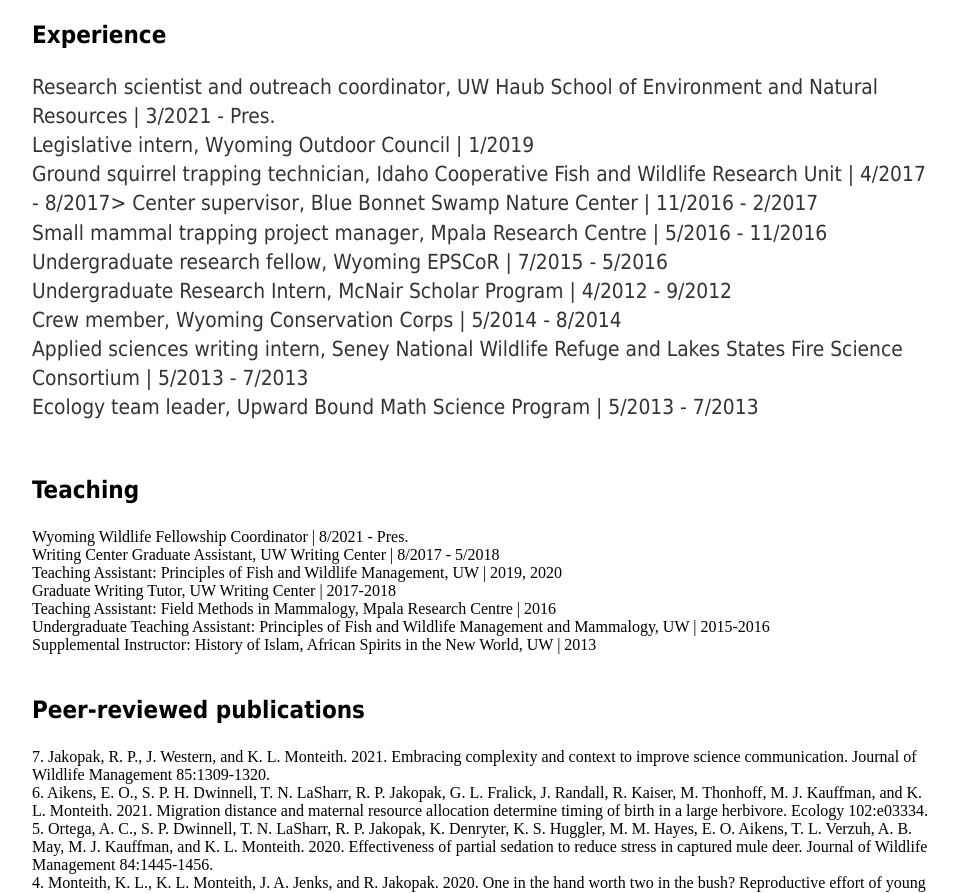
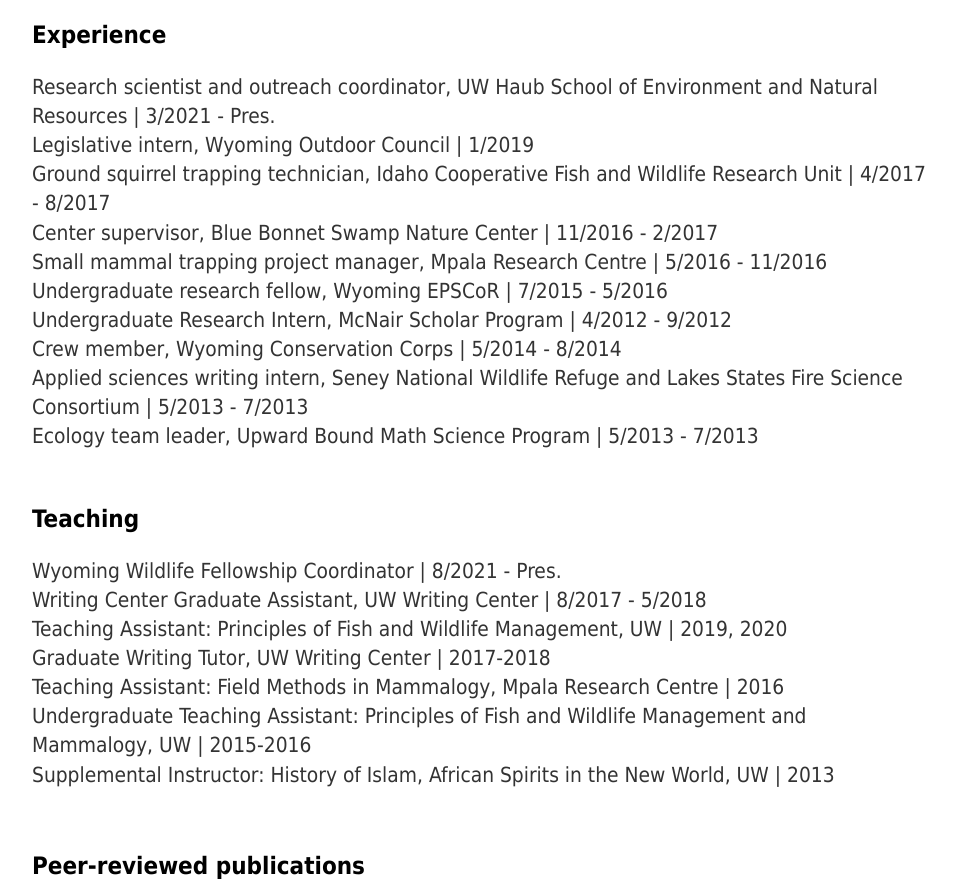
Before and after one commit to rjakopak/rjakopak.github.io, a plain HTML site: page CV/index.html in a window 1280 px wide. Shown: the part 494-1387 px from the top of the page, without its empty margins (160-1118 px from the left). Drawn offline with Linux system fonts and the light colour scheme.

Commit message:
Update index.html

```diff
--- a/CV/index.html
+++ b/CV/index.html
@@ -35,7 +35,7 @@
 		Research scientist and outreach coordinator, UW Haub School of Environment and
 			Natural Resources | 3/2021 - Pres.<br>
 		Legislative intern, Wyoming Outdoor Council | 1/2019<br>
-		Ground squirrel trapping technician, Idaho Cooperative Fish and Wildlife Research Unit | 4/2017 - 8/2017>
+		Ground squirrel trapping technician, Idaho Cooperative Fish and Wildlife Research Unit | 4/2017 - 8/2017<br>
 		Center supervisor, Blue Bonnet Swamp Nature Center | 11/2016 - 2/2017 <br>
 		Small mammal trapping project manager, Mpala Research Centre | 5/2016 - 11/2016<br>
 		Undergraduate research fellow, Wyoming EPSCoR | 7/2015 - 5/2016<br>
@@ -46,16 +46,17 @@
 
 		<br>
 		<h3>Teaching</h3>
-		Wyoming Wildlife Fellowship Coordinator | 8/2021 - Pres. <br>
+		<p>Wyoming Wildlife Fellowship Coordinator | 8/2021 - Pres. <br>
 		Writing Center Graduate Assistant, UW Writing Center | 8/2017 - 5/2018 <br>
 		Teaching Assistant: Principles of Fish and Wildlife Management, UW | 2019, 2020<br>
 		Graduate Writing Tutor, UW Writing Center | 2017-2018<br>
 		Teaching Assistant: Field Methods in Mammalogy, Mpala Research Centre | 2016<br>
 		Undergraduate Teaching Assistant: Principles of Fish and Wildlife Management and Mammalogy, UW | 2015-2016<br>
 		Supplemental Instructor: History of Islam, African Spirits in the New World, UW | 2013<br>
-
+			</p>
 		<br>
 		<h3>Peer-reviewed publications</h3>
+		<p>
 		7. Jakopak, R. P., J. Western, and K. L. Monteith. 2021. Embracing complexity and context to improve science communication.
 			Journal of Wildlife Management 85:1309-1320. <br>
 		6. Aikens, E. O., S. P. H. Dwinnell, T. N. LaSharr, R. P. Jakopak, G. L. Fralick, J. Randall, R. Kaiser, M. Thonhoff, M. J. Kauffman,
@@ -74,7 +75,7 @@
 			GLADE experiments. Annals of the New York Academy of Sciences 1429(1): 31-49.<br>
 		1. Jakopak, R., L. E. Hall and A. D. Chalfoun. 2017. Organizing the pantry: cache management improves the quality of overwinter food
 			stores in a montane mammal. Journal of Mammalogy 98(6): 1674–1681.<br>
-
+			</p>
 
 
 			</p>
```
